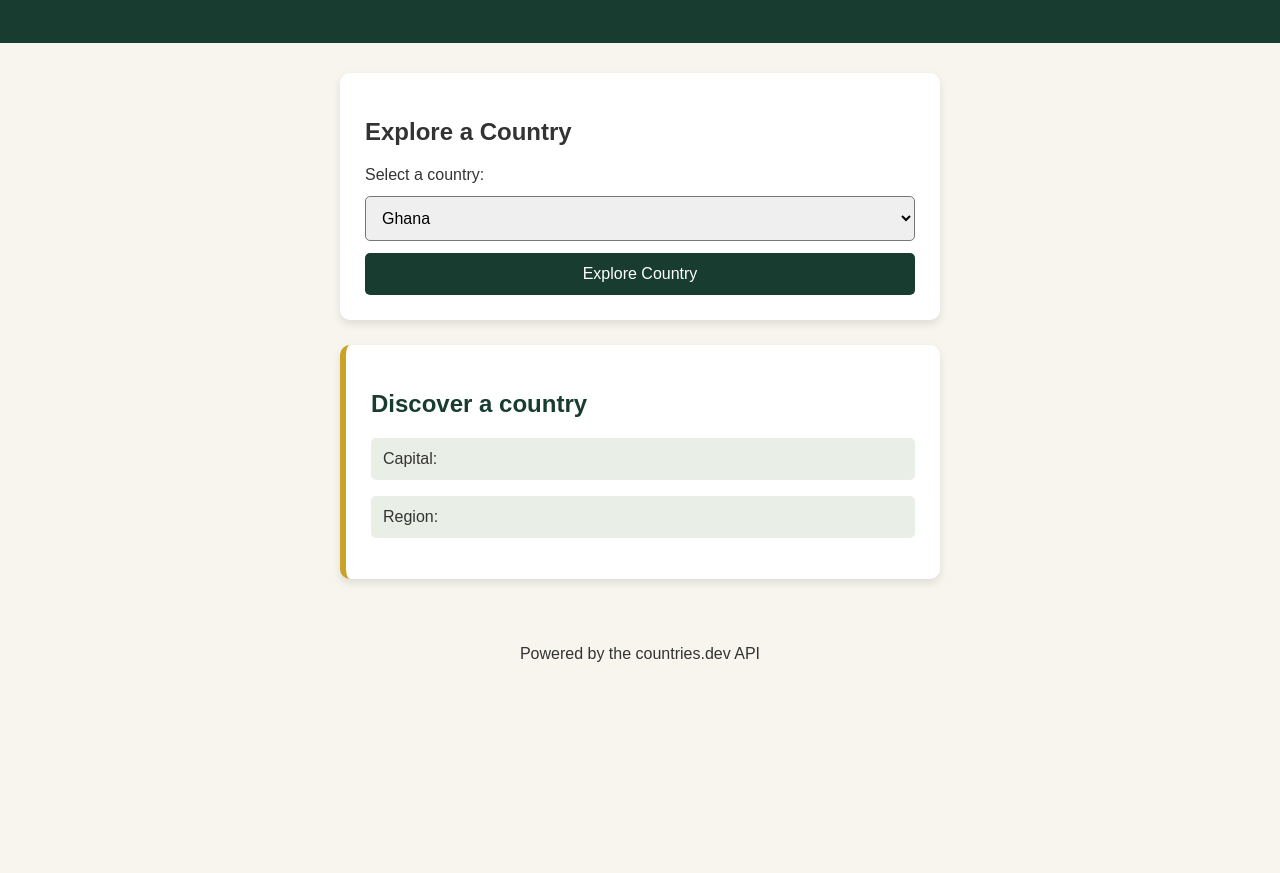
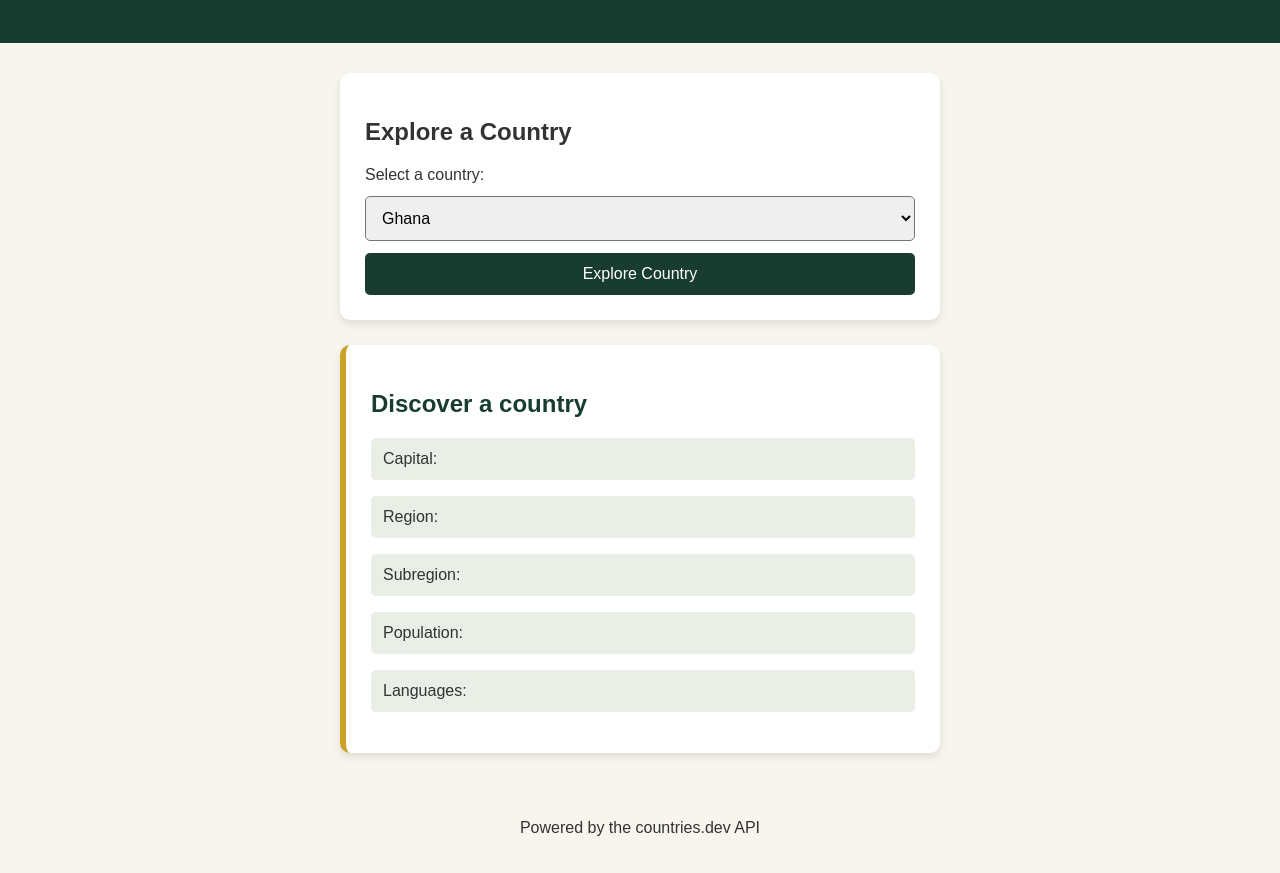
Before and after one commit to marshallkyle532-prog/practice-repository, a plain HTML site: page index.html in a window 1280 px wide. Shown: the part 131-1004 px from the top of the page. Before the commit the page ends 830 px from the top, so only its background shows below. Drawn offline with Linux system fonts and the light colour scheme.

Commit message:
Finish country details in index.html

```diff
--- a/index.html
+++ b/index.html
@@ -28,9 +28,9 @@
             <h2 id="country-name">Discover a country</h2>
             <p>Capital: <span id="capital"></span></p>
             <p>Region: <span id="region"></span></p>
-            <!-- TODO H1: Add a paragraph for subregion with a span whose ID is subregion. -->
-            <!-- TODO H2: Add a paragraph for population with a span whose ID is population. -->
-            <!-- TODO H3: Add one additional detail of your choice in Part 4. -->
+            <p>Subregion: <span id="subregion"></span></p>
+            <p>Population: <span id="population"></span></p>
+            <p>Languages: <span id="languages"></span></p>
         </section>
     </main>
     <footer><p>Powered by the countries.dev API</p></footer>
```
